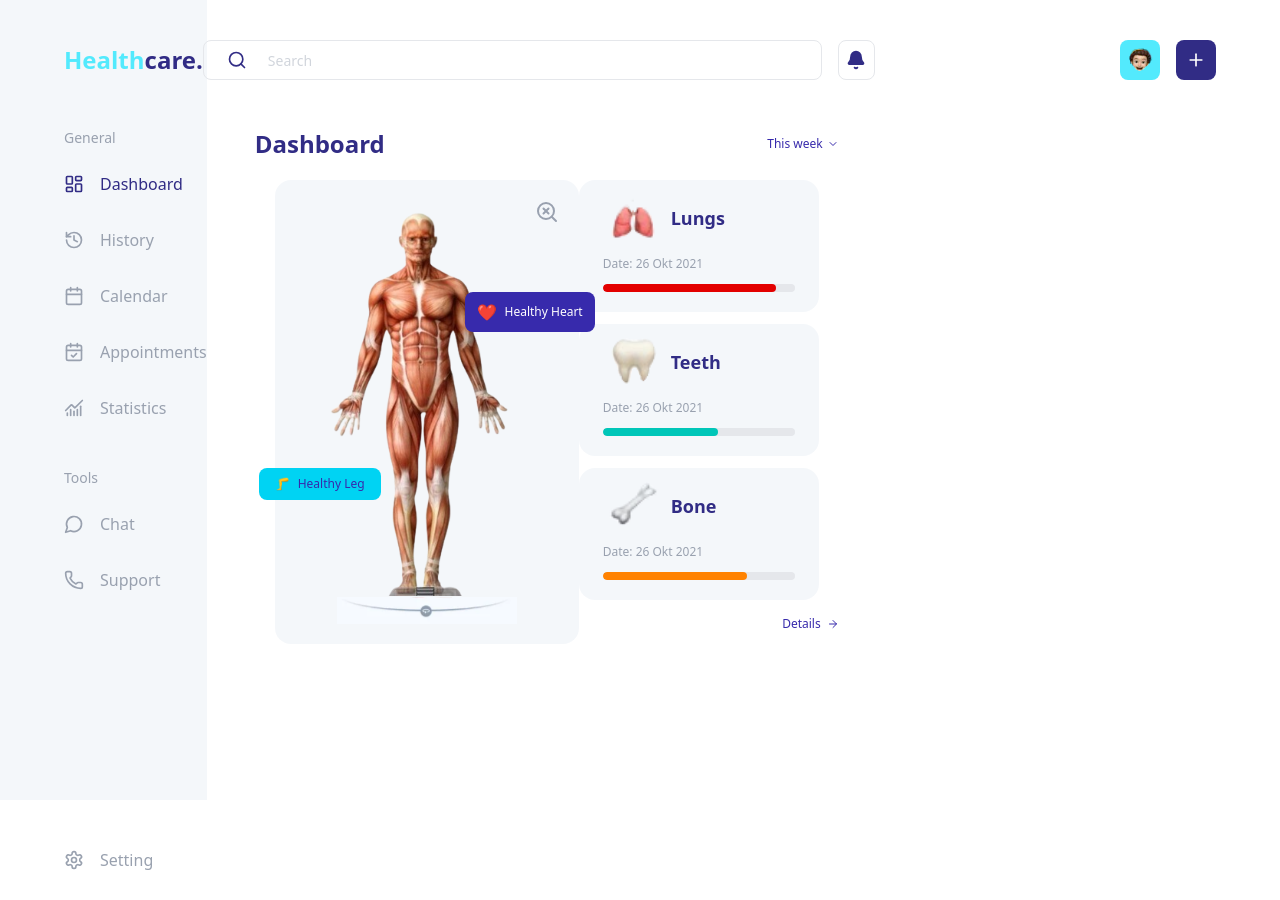
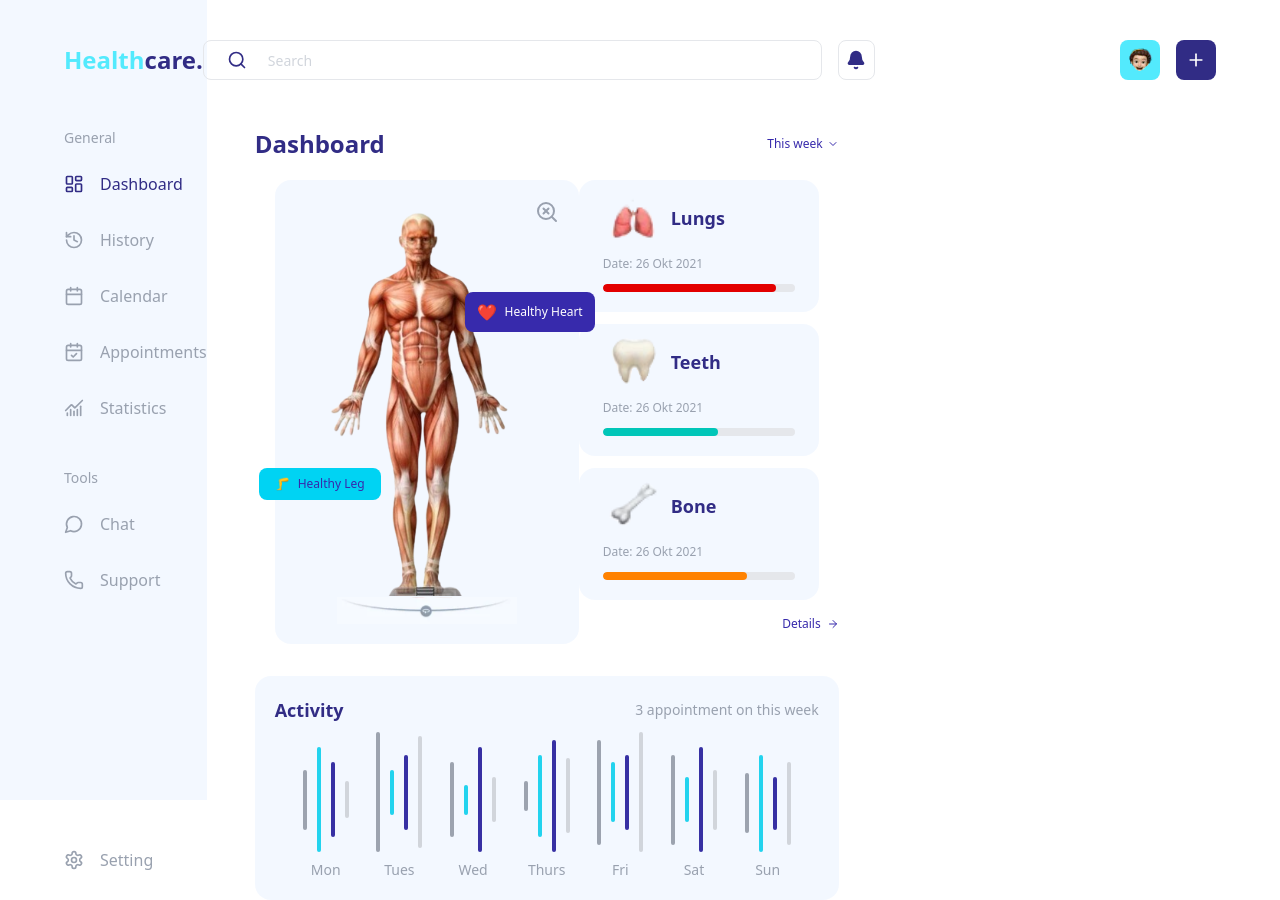
Before and after one commit to SatyabratDeveloper/healthcare-dashboard, a React (Vite) app: page / in a window 1280 px wide. Built offline with nearby package versions, Linux system fonts and the light colour scheme.

Commit message:
add ActivityFeed Component

```diff
--- /dev/null
+++ b/src/components/DashboardMainContent/ActivityFeed/ActivityFeed.jsx
@@ -0,0 +1,53 @@
+const days = ["Mon", "Tues", "Wed", "Thurs", "Fri", "Sat", "Sun"];
+const activityData = [
+  [40, 70, 50, 25],
+  [80, 30, 50, 75],
+  [50, 20, 70, 30],
+  [20, 55, 75, 50],
+  [70, 40, 50, 80],
+  [60, 30, 70, 40],
+  [40, 65, 35, 55],
+];
+
+const ActivityFeed = () => {
+  return (
+    <div className="bg-blue-50/75 p-5 rounded-2xl">
+      {/* Heading */}
+      <div className="flex justify-between items-center mb-2">
+        <h3 className="text-lg font-semibold text-indigo-900">Activity</h3>
+        <span className="text-sm text-gray-400">
+          3 appointment on this week
+        </span>
+      </div>
+      <div className="flex justify-between items-end mx-7">
+        {/* Graphs */}
+        {activityData.map((heights, dayIndex) => (
+          <div key={dayIndex} className="flex flex-col items-center gap-2">
+            <div className="flex gap-2.5 items-center">
+              {heights.map((h, idx) => (
+                <div
+                  key={idx}
+                  className={`w-1 rounded-full`}
+                  style={{
+                    height: `${h * 1.5}px`,
+                    backgroundColor:
+                      idx === 0
+                        ? "#9ca3af"
+                        : idx === 1
+                        ? "#22d3ee"
+                        : idx === 2
+                        ? "#3730a3"
+                        : "#d1d5db",
+                  }}
+                />
+              ))}
+            </div>
+            <span className="text-sm text-gray-400">{days[dayIndex]}</span>
+          </div>
+        ))}
+      </div>
+    </div>
+  );
+};
+
+export default ActivityFeed;
--- a/src/components/DashboardMainContent/AnatomySection/AnatomySection.jsx
+++ b/src/components/DashboardMainContent/AnatomySection/AnatomySection.jsx
@@ -4,7 +4,7 @@ import { SearchX } from "lucide-react";
 
 const AnatomySection = () => {
   return (
-    <section className="relative flex justify-center items-center bg-slate-100/75 rounded-2xl w-76 pt-8 pb-12 ml-5">
+    <section className="relative flex justify-center items-center bg-blue-50/75 rounded-2xl w-76 pt-8 pb-12 ml-5">
       {/* Anatomy Image */}
       <img src={anatomyImage} alt="Human Anatomy" className="h-96" />
       <SearchX className="absolute h-6 w-6 right-5 top-5 text-gray-400 hover:cursor-pointer" />
--- a/src/components/DashboardMainContent/HealthStatusCard/HealthStatusCard.jsx
+++ b/src/components/DashboardMainContent/HealthStatusCard/HealthStatusCard.jsx
@@ -2,7 +2,7 @@ import React from "react";
 
 const HealthStatusCard = ({ img, title, date, progress, progressColor }) => {
   return (
-    <div className="bg-slate-100/75 rounded-2xl px-6 pt-2 pb-5 w-60">
+    <div className="bg-blue-50/75 rounded-2xl px-6 pt-2 pb-5 w-60">
       <div className="flex items-center gap-2 mb-2">
         <img src={img} alt={title} className="w-15 h-15" />
         <h3 className="text-lg font-semibold text-indigo-900">{title}</h3>
--- a/src/components/DashboardOverviewPanel/HealthOverviewPanel.jsx
+++ b/src/components/DashboardOverviewPanel/HealthOverviewPanel.jsx
@@ -1,5 +1,5 @@
 import { ChevronDown, ArrowRight } from "lucide-react";
-import { AnatomySection, HealthStatusCard } from "../";
+import { AnatomySection, HealthStatusCard, ActivityFeed } from "../";
 import lungs from "../../assets/lungs.png";
 import teeth from "../../assets/teeth.png";
 import bone from "../../assets/bone.png";
@@ -49,6 +49,11 @@ const HealthOverviewPanel = () => {
           </span>
         </div>
       </div>
+
+      {/* ActivityFeed Section */}
+      <div className="mt-8">
+        <ActivityFeed />
+      </div>
     </div>
   );
 };
--- a/src/components/Sidebar/Sidebar.jsx
+++ b/src/components/Sidebar/Sidebar.jsx
@@ -3,7 +3,7 @@ import { navLinks } from "../../data/navLinks";
 
 const Sidebar = () => {
   return (
-    <nav className="bg-slate-100/75 h-screen pt-24 pl-16">
+    <nav className="bg-blue-50/75 h-screen pt-24 pl-16">
       {navLinks.map((section, index) => (
         <div key={index}>
           {/* Navigation sections */}
--- a/src/components/index.js
+++ b/src/components/index.js
@@ -5,6 +5,7 @@ import HealthOverviewPanel from "./DashboardOverviewPanel/HealthOverviewPanel";
 import ScheduleOverviewPanel from "./DashboardOverviewPanel/ScheduleOverviewPanel";
 import AnatomySection from "./DashboardMainContent/AnatomySection/AnatomySection";
 import HealthStatusCard from "./DashboardMainContent/HealthStatusCard/HealthStatusCard";
+import ActivityFeed from "./DashboardMainContent/ActivityFeed/ActivityFeed";
 
 export {
   Header,
@@ -14,4 +15,5 @@ export {
   ScheduleOverviewPanel,
   AnatomySection,
   HealthStatusCard,
+  ActivityFeed,
 };
```
